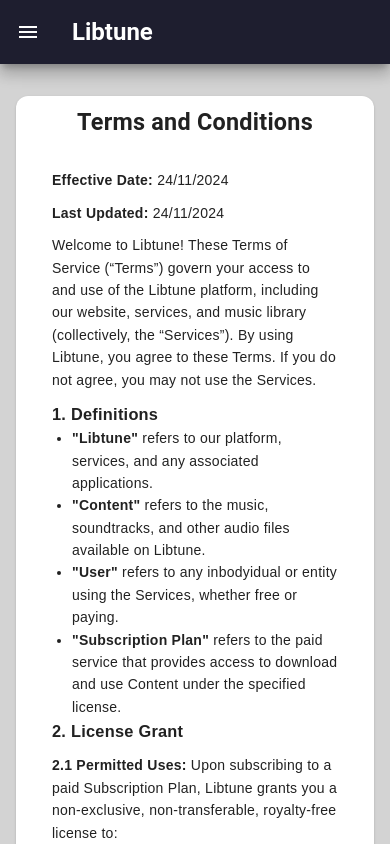
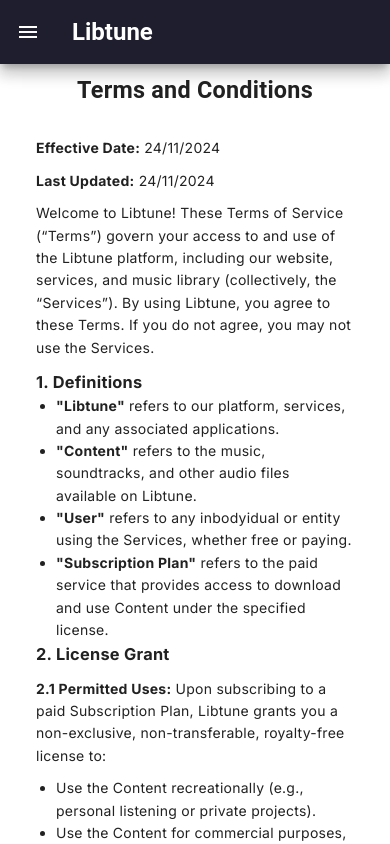
Before and after one commit to angejr/libtune-frontend, a Nuxt app: page /Terms in a window 390 px wide. Shown: the top 844 px of the page. Built offline with nearby package versions, Linux system fonts and the light colour scheme.

Commit message:
Adapted musictable, terms and about to mobile device

```diff
--- a/components/MusicTable.vue
+++ b/components/MusicTable.vue
@@ -151,8 +151,8 @@
 </script>
 
 <template>
-  <v-container class="py-8 music-page-container">
-    <v-card class="music-page-card" flat max-width="1200px" elevation="8">
+  <v-container :class="!displayStore.isMobile ? 'py-8' : 'zero-padding'" >
+    <v-card class="music-page-card" :style="{ borderRadius: displayStore.isMobile ? 0 : '12px'}" flat max-width="1200px" elevation="8">
       <!-- Header -->
       <v-card-title :class="getHeaderClass(displayStore.isMobile)">
         100% Royalty-Free Music
@@ -404,11 +404,8 @@
 </template>
 
 <style scoped>
-.music-page-container {
-  padding: 20px;
-  min-height: 100vh;
-  display: flex;
-  justify-content: center;
+.zero-padding{
+  padding: 0;
 }
 
 .music-page-card {
--- a/pages/About.vue
+++ b/pages/About.vue
@@ -10,8 +10,8 @@
 </script>
 
 <template>
-    <v-container class="about-page" fluid>
-      <v-card elevation="4" :style="{ fontSize: displayStore.isMobile ? 'unset': '' }" class="about-card">
+    <v-container :class="!displayStore.isMobile ? 'py-8' : 'zero-padding'" fluid>
+      <v-card elevation="4" :style="{ fontSize: displayStore.isMobile ? 'unset': '', borderRadius: !displayStore.isMobile ? '16px' : 0 }" class="about-card">
         <!-- Header Section -->
         <v-card-title :style="{ fontSize: displayStore.isMobile ? '28px': '' }" class="about-title text-center">
           About Libtune
@@ -101,15 +101,15 @@
   </template>
 
   <style scoped>
-  .about-page {
-    padding: 24px;
+  .zero-padding{
+    padding: 0
   }
-
   .about-card {
     max-width: 900px;
     margin: auto;
     border-radius: 12px;
     background-color: #ffffff;
+    padding: 20px
   }
 
   .about-title {
--- a/pages/Terms.vue
+++ b/pages/Terms.vue
@@ -13,8 +13,8 @@
 </script>
 
 <template>
-    <v-container class="py-8" style="display: flex; justify-content: center; border-radius: 12px;">
-      <v-card style="border-radius: 12px;">
+    <v-container :class="!displayStore.isMobile ? 'py-8' : 'zero-padding'" style="display: flex; justify-content: center; border-radius: 12px;">
+      <v-card :style="{ borderRadius: displayStore.isMobile ? 0 : '12px'}">
         <v-card-title style="display: flex; justify-content: center">
           <h1 v-if="!displayStore.isMobile">Terms and Conditions</h1>
           <h3 v-else>Terms and Conditions</h3>
@@ -198,8 +198,12 @@
 </template>
 
 <style scoped>
+  .zero-padding{
+  padding: 0;
+}
+
   .termsContent {
-    font-family: Arial, sans-serif;
+    font-family: Inter;
     line-height: 1.6;
     margin: 20px;
   }
```
